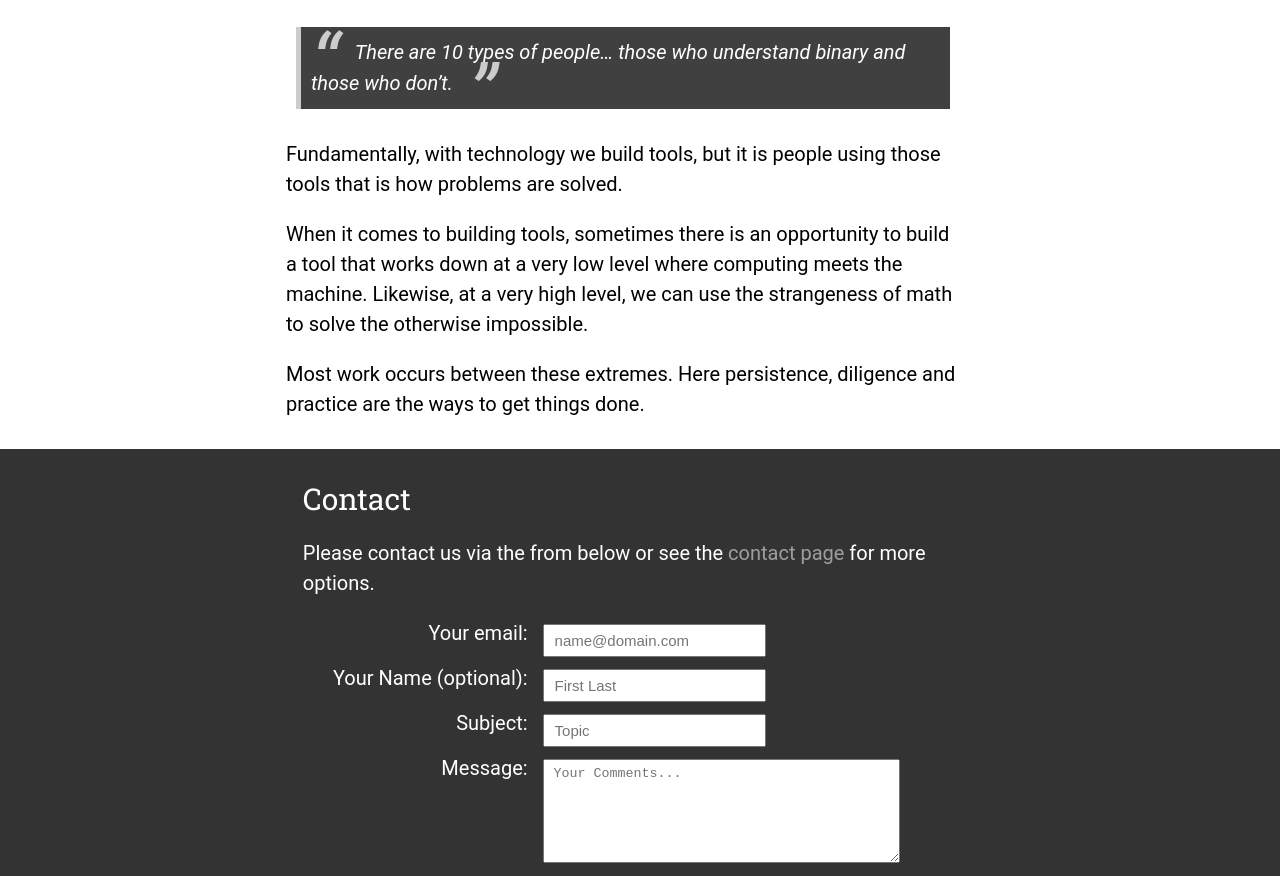
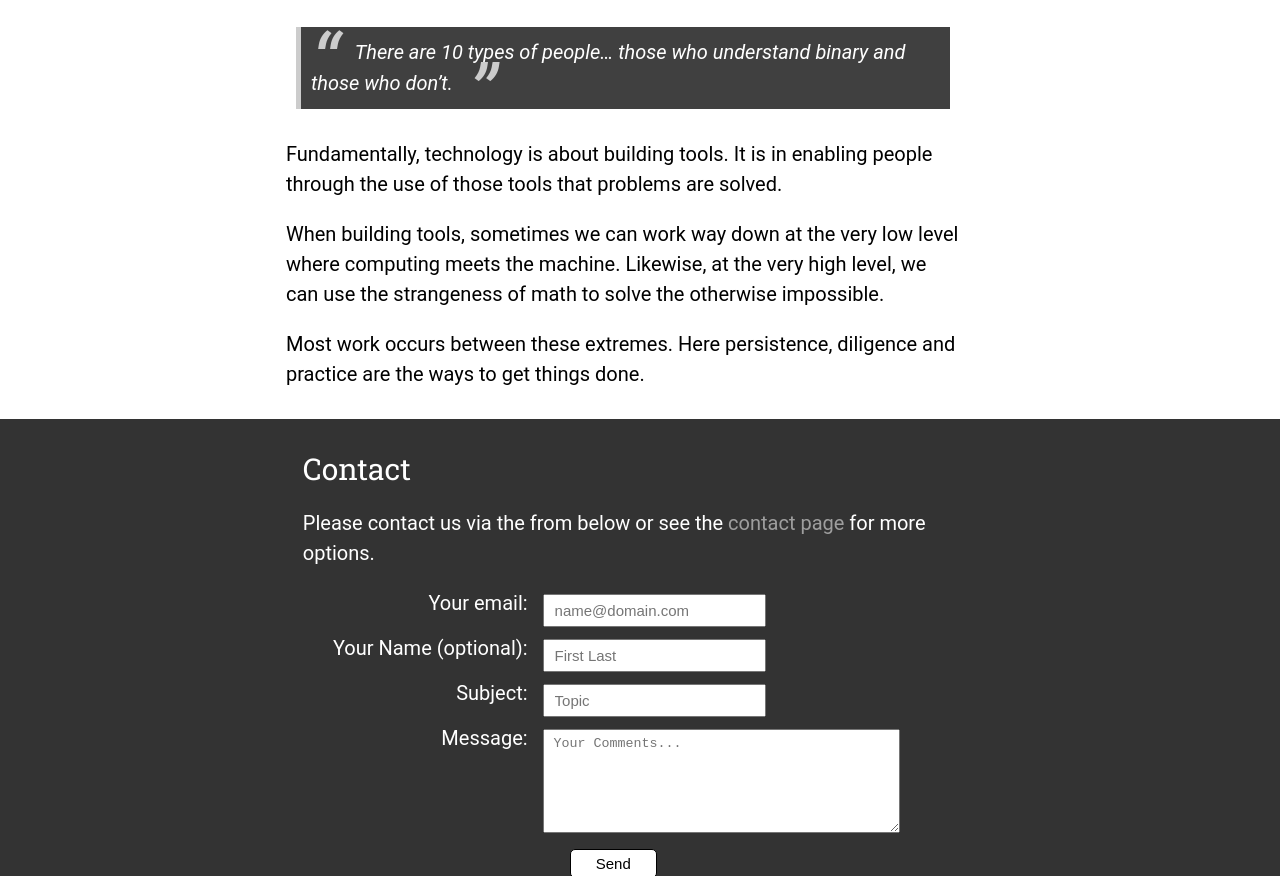
Before and after one commit to kilobit/kilobit-www, a plain HTML site: page docs/index.html in a window 1280 px wide. Shown: the part 4580-5456 px from the top of the page. Drawn offline with Linux system fonts and the light colour scheme.

Commit message:
Updated the principal architect verbiage.

```diff
--- a/docs/index.html
+++ b/docs/index.html
@@ -219,8 +219,8 @@
       <div class="blurb">
       <p>Christian Saunders is the Founder and Principal Architect at <strong>Kilobit Labs</strong>.</p>
       <div class="line-block">There are 10 types of people… those who understand binary and those who don’t.</div>
-      <p>Fundamentally, with technology we build tools, but it is people using those tools that is how problems are solved.</p>
-      <p>When it comes to building tools, sometimes there is an opportunity to build a tool that works down at a very low level where computing meets the machine. Likewise, at a very high level, we can use the strangeness of math to solve the otherwise impossible.</p>
+      <p>Fundamentally, technology is about building tools. It is in enabling people through the use of those tools that problems are solved.</p>
+      <p>When building tools, sometimes we can work way down at the very low level where computing meets the machine. Likewise, at the very high level, we can use the strangeness of math to solve the otherwise impossible.</p>
       <p>Most work occurs between these extremes. Here persistence, diligence and practice are the ways to get things done.</p>
       </div>
       </section>
```
